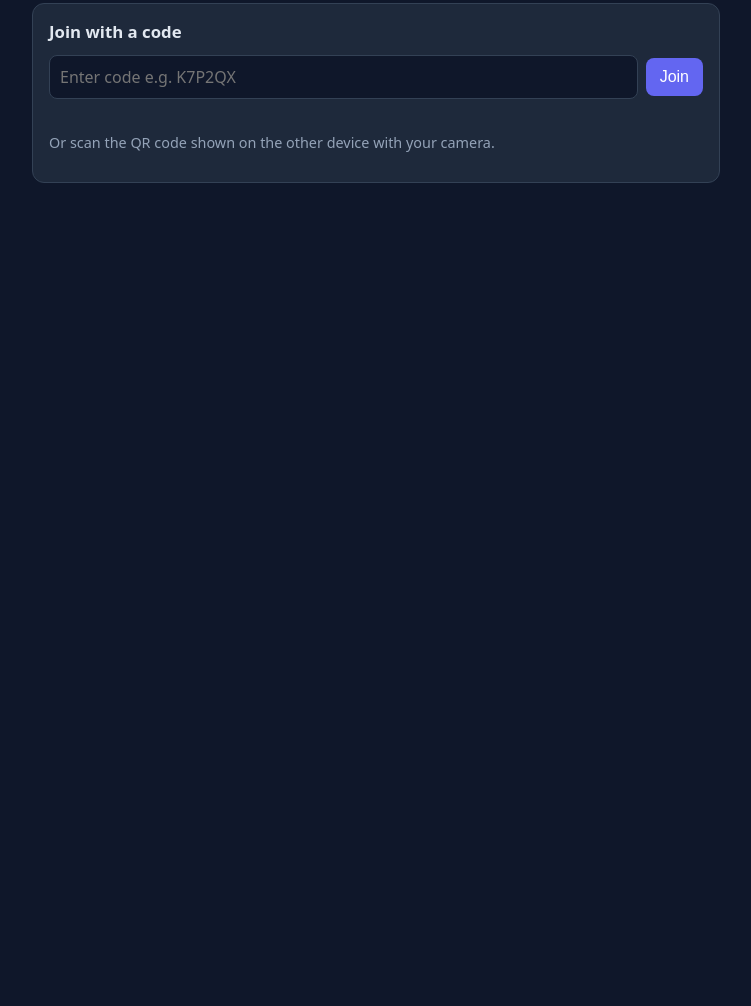
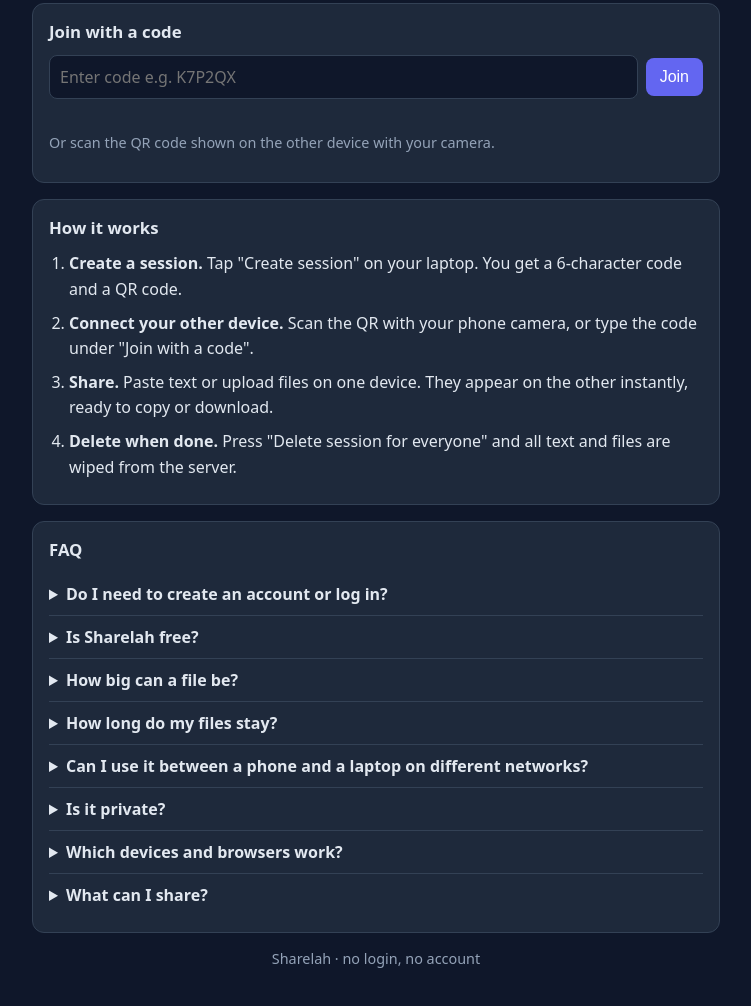
Before and after one commit to mantrvt/sharebridge, a website: page public/index.html in a window 1280 px wide. Shown: the part 240-1246 px from the top of the page, without its empty margins (264-1015 px from the left). Before the commit the page ends 800 px from the top, so only its background shows below. Drawn offline with Linux system fonts and the light colour scheme.

Commit message:
Add how-it-works, FAQ, og:site_name

```diff
--- a/public/index.html
+++ b/public/index.html
@@ -9,6 +9,8 @@
 <meta property="og:title" content="Sharelah - No-login file and text sharing">
 <meta property="og:description" content="Connect two devices with a code or QR and share files and text instantly. No account needed.">
 <meta property="og:type" content="website">
+<meta property="og:site_name" content="Sharelah">
+<meta name="application-name" content="Sharelah">
 <meta name="theme-color" content="#0f172a">
 <link rel="stylesheet" href="/style.css">
 </head>
@@ -31,6 +33,30 @@
     <div class="err" id="err"></div>
     <p class="muted">Or scan the QR code shown on the other device with your camera.</p>
   </div>
+
+  <div class="card" id="how">
+    <h2>How it works</h2>
+    <ol class="steps">
+      <li><strong>Create a session.</strong> Tap "Create session" on your laptop. You get a 6-character code and a QR code.</li>
+      <li><strong>Connect your other device.</strong> Scan the QR with your phone camera, or type the code under "Join with a code".</li>
+      <li><strong>Share.</strong> Paste text or upload files on one device. They appear on the other instantly, ready to copy or download.</li>
+      <li><strong>Delete when done.</strong> Press "Delete session for everyone" and all text and files are wiped from the server.</li>
+    </ol>
+  </div>
+
+  <div class="card" id="faq">
+    <h2>FAQ</h2>
+    <details><summary>Do I need to create an account or log in?</summary><p>No. There is no sign-up and no login. Anyone with the session code can join, so keep the code to yourself.</p></details>
+    <details><summary>Is Sharelah free?</summary><p>Yes, it is free to use.</p></details>
+    <details><summary>How big can a file be?</summary><p>Up to 50 MB per file. You can upload several files at once.</p></details>
+    <details><summary>How long do my files stay?</summary><p>Until you delete the session, or after 2 hours with no activity, whichever comes first. A server restart also clears everything.</p></details>
+    <details><summary>Can I use it between a phone and a laptop on different networks?</summary><p>Yes. Devices connect through the Sharelah server, so they do not need to be on the same Wi-Fi.</p></details>
+    <details><summary>Is it private?</summary><p>Files are stored temporarily on the server and only people who have your code can reach them. Do not upload highly sensitive documents. Always delete the session when you finish.</p></details>
+    <details><summary>Which devices and browsers work?</summary><p>Any device with a modern browser: Chrome, Safari, Edge or Firefox, on phone, tablet or computer.</p></details>
+    <details><summary>What can I share?</summary><p>Plain text, links, code snippets, and files such as documents, images and PDFs. Handy for moving assignment work between devices.</p></details>
+  </div>
+
+  <p class="muted" style="text-align:center">Sharelah &middot; no login, no account</p>
 </div>
 <script>
 document.getElementById('create').onclick = async () => {
--- a/public/style.css
+++ b/public/style.css
@@ -23,3 +23,9 @@ textarea { min-height:80px; resize:vertical; }
 .err { color:var(--danger); min-height:1.2em; }
 .qr { background:#fff; border-radius:8px; padding:6px; }
 .pill { display:inline-block; background:var(--bg); border:1px solid var(--border); padding:2px 10px; border-radius:99px; margin:2px; font-size:.8rem; }
+.steps { margin:0; padding-left:20px; line-height:1.6; }
+.steps li { margin-bottom:8px; }
+details { border-top:1px solid var(--border); padding:10px 0; }
+details:first-of-type { border-top:0; }
+summary { cursor:pointer; font-weight:600; }
+details p { margin:8px 0 0; color:var(--muted); line-height:1.5; }
```
